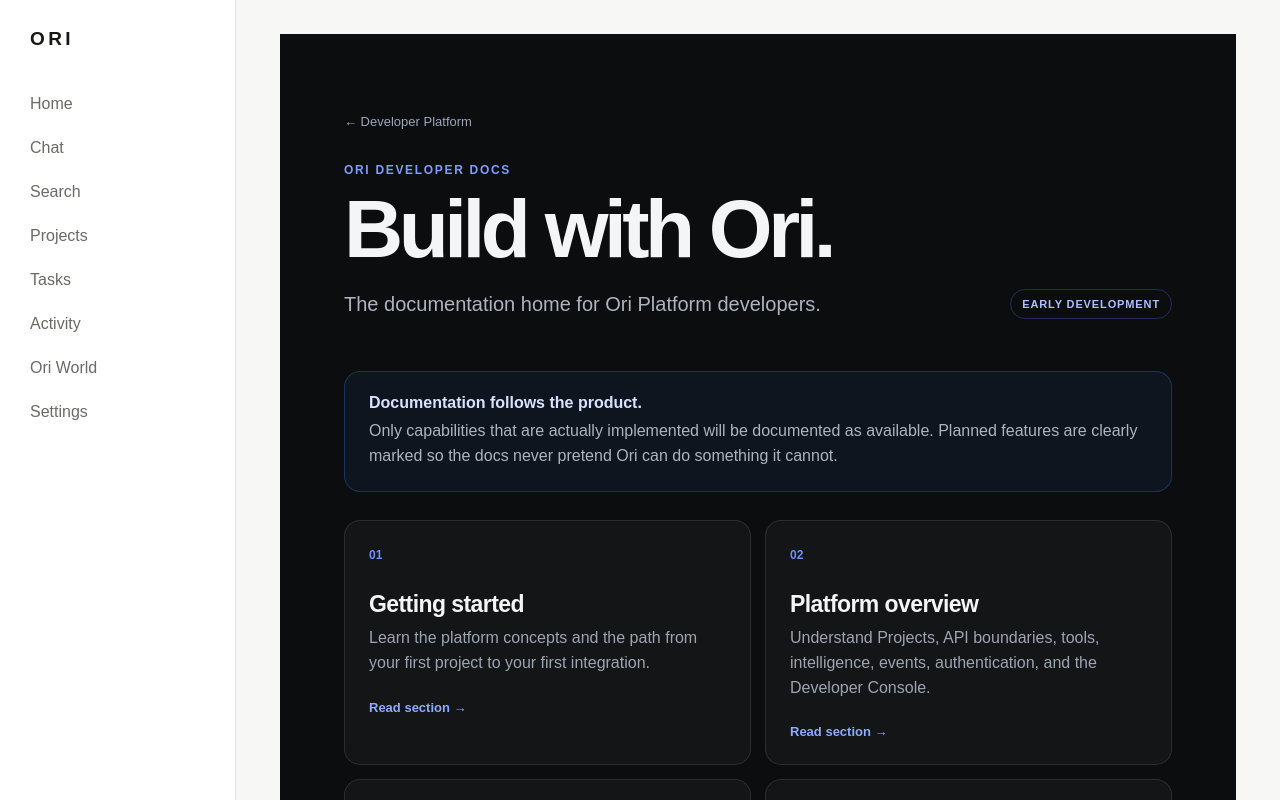
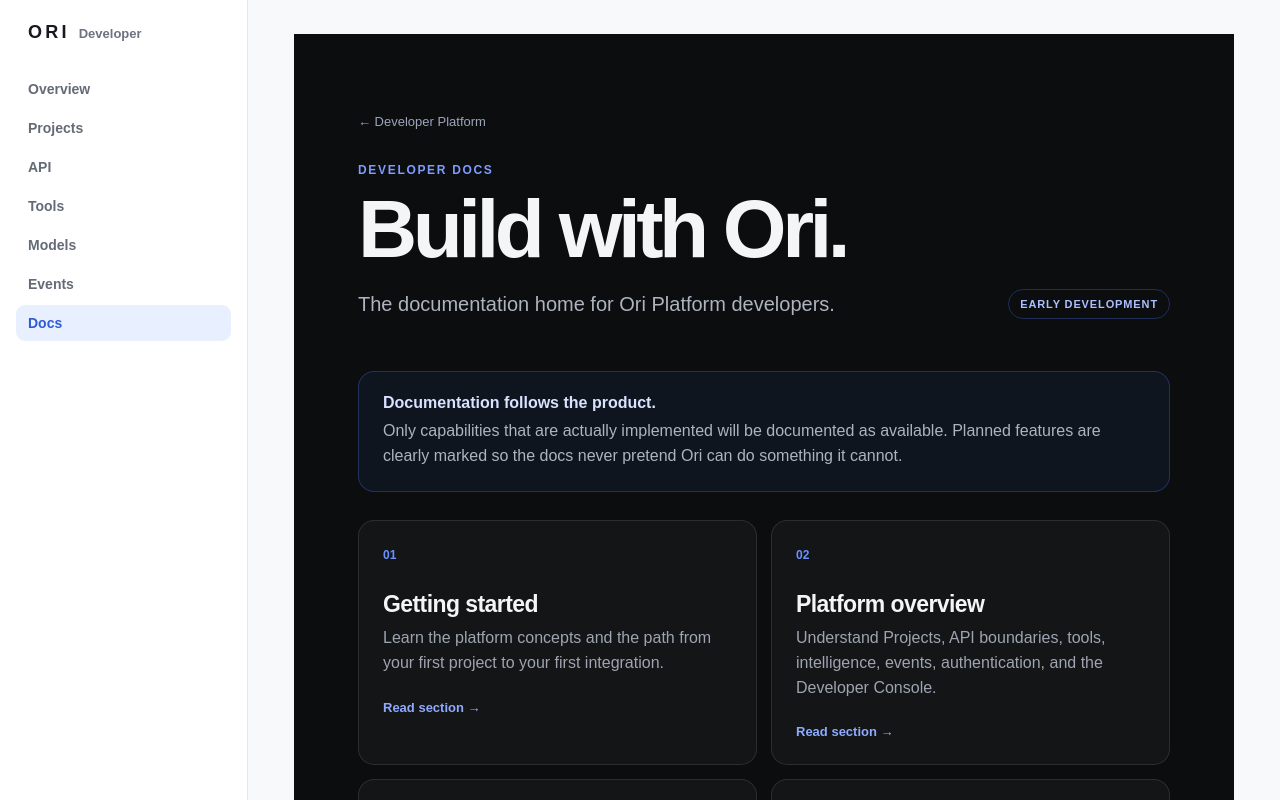
Before and after one commit to 30lnewcomb-byte/ori-platform, a Next.js app in the folder apps/web/: page /developer/docs in a window 1280 px wide. Shown: the top 800 px of the page. Built offline with nearby package versions, Linux system fonts and the light colour scheme.

Commit message:
feat: keep developer docs inside developer workspace shell

```diff
--- a/apps/web/app/developer/docs/page.tsx
+++ b/apps/web/app/developer/docs/page.tsx
@@ -1,4 +1,4 @@
-import AppShell from '../../../components/app-shell'
+import DeveloperShell from '../../../components/developer-shell'
 import styles from './docs.module.css'
 
 const sections = [
@@ -14,12 +14,12 @@ const sections = [
 
 export default function DeveloperDocsPage() {
   return (
-    <AppShell active="Developer">
+    <DeveloperShell active="Docs">
       <div className={styles.page}>
         <header className={styles.header}>
           <div>
             <a className={styles.back} href="/developer">← Developer Platform</a>
-            <p className={styles.eyebrow}>ORI DEVELOPER DOCS</p>
+            <p className={styles.eyebrow}>DEVELOPER DOCS</p>
             <h1>Build with Ori.</h1>
             <p className={styles.lede}>The documentation home for Ori Platform developers.</p>
           </div>
@@ -49,6 +49,6 @@ export default function DeveloperDocsPage() {
           <a href="/">Ori Platform</a>
         </footer>
       </div>
-    </AppShell>
+    </DeveloperShell>
   )
 }
```
